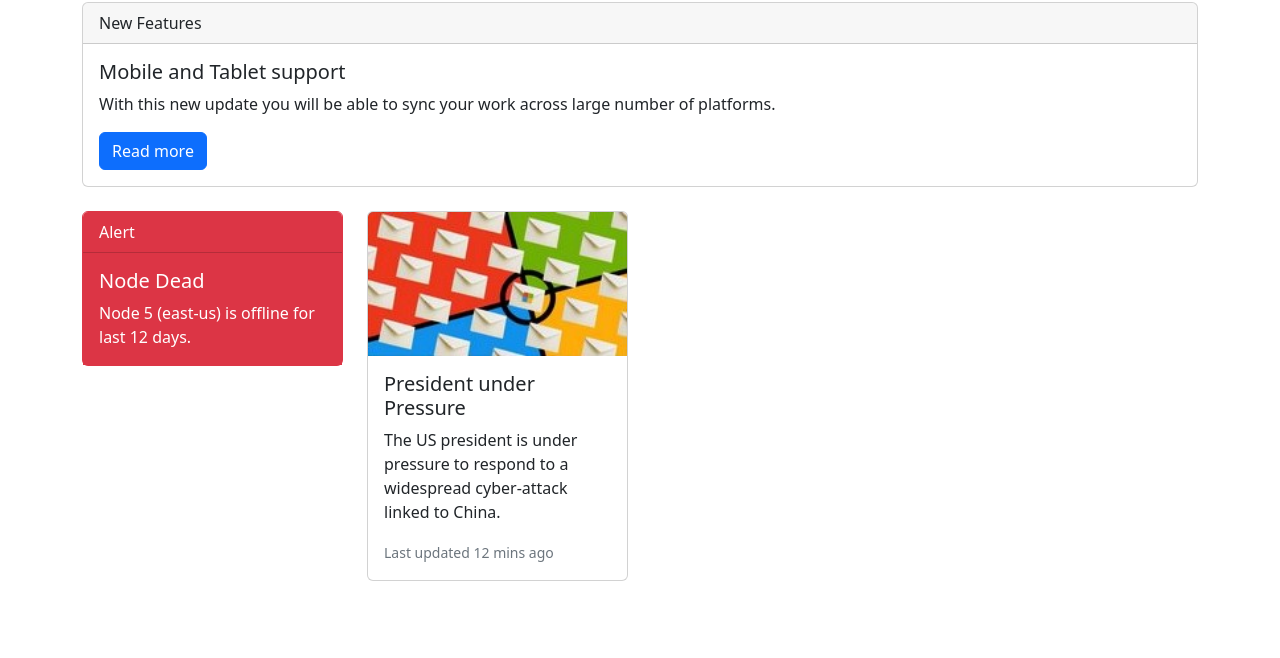
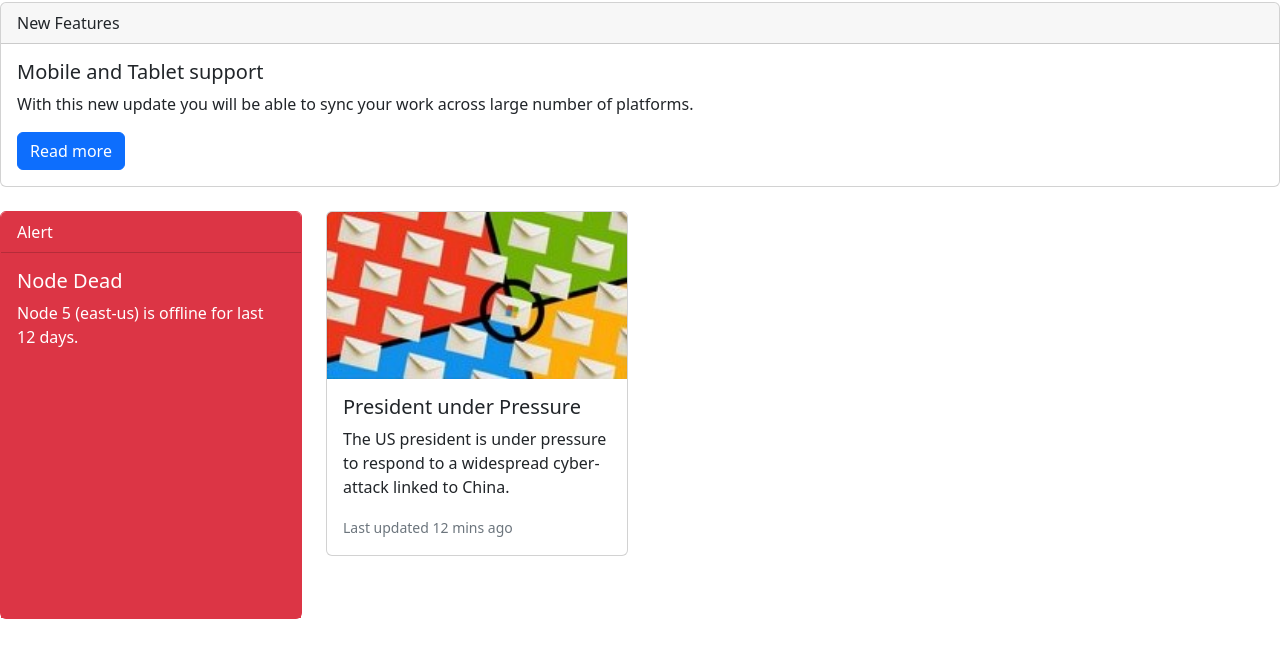
Before and after one commit to acciojob/bootstrap-card-AryanBiswari, a website: page main.html in a window 1280 px wide. Shown: the part 54-712 px from the top of the page. Drawn offline with nearby package versions, Linux system fonts and the light colour scheme.

Commit message:
bootstrap card assignment 4

```diff
--- a/main.html
+++ b/main.html
@@ -10,7 +10,7 @@
 
 <body>
 	<!-- the entire body must be written by student -->
-	<div class="container">
+
 		<h1>Welcome to Sync5</h1>
 		<div class="card">
 			<div class="card-header">
@@ -26,7 +26,7 @@
 		<br />
 		<div class="row">
 			<div class="col-md-3">
-				<div class="card border-danger">
+				<div class="card border-danger" style="height: 408px;">
 					<div class="card-header bg-danger text-white">Alert</div>
 					<div class="card-body text-white bg-danger">
 						<h5 class="card-title">Node Dead</h5>
@@ -50,7 +50,7 @@
 			</div>
 
 		</div>
-	</div>
+
 
 
 
```
